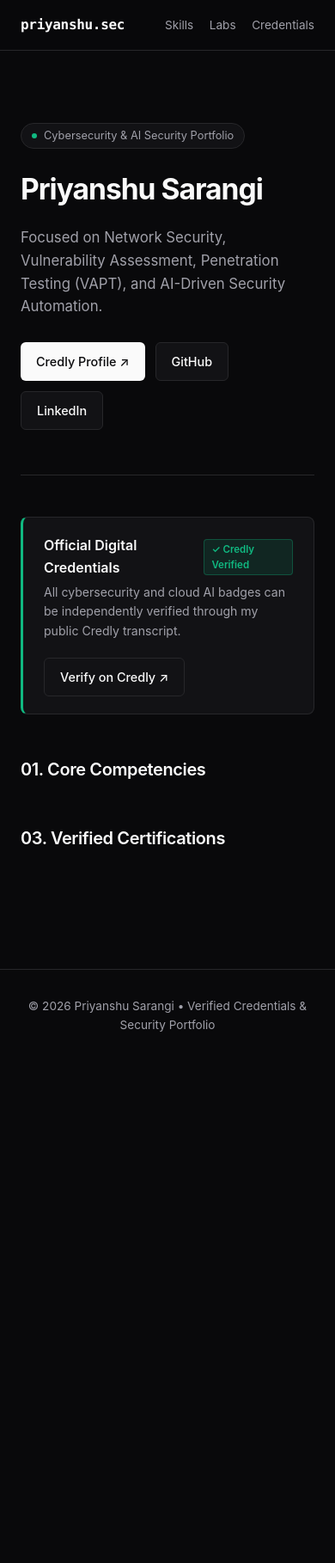
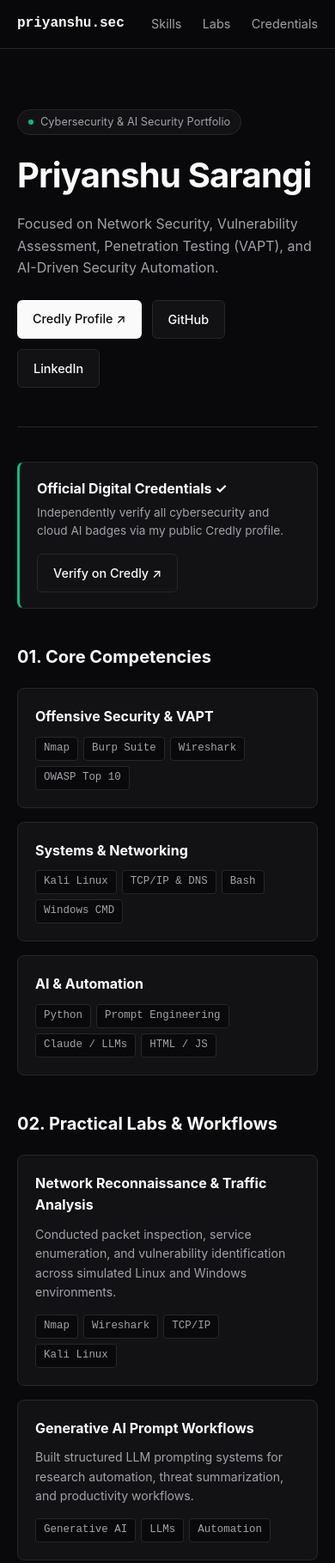
Before and after one commit to Priyanshu-sarangi/Priyanshu-Sarangi.github.io, a plain HTML site: page index.html in a window 390 px wide. Shown: the top 1818 px of the page at 86% size. Before the commit the page ends 1236 px from the top, so only its background shows below. Drawn offline with Linux system fonts and the light colour scheme.

Commit message:
Update index.html

```diff
--- a/index.html
+++ b/index.html
@@ -6,260 +6,52 @@
   <meta http-equiv="Content-Security-Policy" content="default-src 'self'; img-src 'self' data:; style-src 'unsafe-inline'; script-src 'unsafe-inline';">
   <title>Priyanshu Sarangi | Cybersecurity & AI Security</title>
   <style>
-    :root {
-      --bg: #09090b;
-      --surface: #121215;
-      --surface-hover: #18181b;
-      --border: #27272a;
-      --text-main: #fafafa;
-      --text-muted: #a1a1aa;
-      --verified: #10b981;
-    }
+    :root { --bg: #09090b; --surface: #121215; --border: #27272a; --text: #fafafa; --muted: #a1a1aa; --green: #10b981; }
     * { box-sizing: border-box; scroll-behavior: smooth; }
-    body {
-      font-family: -apple-system, BlinkMacSystemFont, 'Inter', 'Segoe UI', Roboto, sans-serif;
-      background-color: var(--bg);
-      color: var(--text-main);
-      margin: 0;
-      padding: 0;
-      line-height: 1.6;
-      -webkit-font-smoothing: antialiased;
-    }
-    nav {
-      background: rgba(9, 9, 11, 0.85);
-      backdrop-filter: blur(12px);
-      border-bottom: 1px solid var(--border);
-      padding: 16px 24px;
-      position: sticky;
-      top: 0;
-      z-index: 100;
-    }
-    .nav-inner {
-      max-width: 1000px;
-      margin: auto;
-      display: flex;
-      justify-content: space-between;
-      align-items: center;
-    }
-    .logo {
-      font-family: ui-monospace, SFMono-Regular, Menlo, Monaco, Consolas, monospace;
-      font-weight: 600;
-      font-size: 1rem;
-      color: var(--text-main);
-      letter-spacing: -0.02em;
-    }
-    .nav-links a {
-      color: var(--text-muted);
-      text-decoration: none;
-      margin-left: 24px;
-      font-size: 0.9rem;
-      transition: color 0.2s;
-    }
-    .nav-links a:hover { color: var(--text-main); }
-    .container { max-width: 1000px; margin: auto; padding: 48px 24px; }
-
-    /* Hero Section */
-    .hero {
-      padding: 36px 0 52px;
-      border-bottom: 1px solid var(--border);
-      margin-bottom: 48px;
-    }
-    .badge-status {
-      display: inline-flex;
-      align-items: center;
-      gap: 8px;
-      font-size: 0.8rem;
-      color: var(--text-muted);
-      background: var(--surface);
-      border: 1px solid var(--border);
-      padding: 4px 12px;
-      border-radius: 999px;
-      margin-bottom: 20px;
-    }
-    .dot {
-      width: 6px;
-      height: 6px;
-      background-color: var(--verified);
-      border-radius: 50%;
-    }
-    .hero h1 {
-      font-size: 2.75rem;
-      font-weight: 700;
-      letter-spacing: -0.03em;
-      margin: 0 0 16px;
-      color: var(--text-main);
-    }
-    .hero p {
-      max-width: 620px;
-      color: var(--text-muted);
-      font-size: 1.05rem;
-      margin: 0 0 28px;
-    }
-    .cta-group { display: flex; gap: 12px; flex-wrap: wrap; }
-    .btn {
-      padding: 10px 18px;
-      border-radius: 6px;
-      text-decoration: none;
-      font-weight: 500;
-      font-size: 0.9rem;
-      transition: all 0.2s;
-      display: inline-flex;
-      align-items: center;
-      gap: 6px;
-    }
-    .btn-primary {
-      background: var(--text-main);
-      color: var(--bg);
-    }
-    .btn-primary:hover { background: #d4d4d8; }
-    .btn-outline {
-      border: 1px solid var(--border);
-      color: var(--text-main);
-      background: var(--surface);
-    }
-    .btn-outline:hover { background: var(--surface-hover); border-color: #3f3f46; }
-
-    /* Credly Verification Banner */
-    .credly-banner {
-      background: var(--surface);
-      border: 1px solid var(--border);
-      border-left: 3px solid var(--verified);
-      border-radius: 8px;
-      padding: 20px 24px;
-      margin-bottom: 48px;
-      display: flex;
-      justify-content: space-between;
-      align-items: center;
-      gap: 20px;
-      flex-wrap: wrap;
-    }
-    .credly-info h3 {
-      margin: 0 0 4px;
-      font-size: 1rem;
-      font-weight: 600;
-      color: var(--text-main);
-      display: flex;
-      align-items: center;
-      gap: 8px;
-    }
-    .verified-tag {
-      font-size: 0.72rem;
-      background: rgba(16, 185, 129, 0.12);
-      color: var(--verified);
-      border: 1px solid rgba(16, 185, 129, 0.3);
-      padding: 2px 8px;
-      border-radius: 4px;
-      font-weight: 600;
-    }
-    .credly-info p {
-      margin: 0;
-      font-size: 0.88rem;
-      color: var(--text-muted);
-    }
-
-    /* Sections & Grids */
-    .section-header {
-      display: flex;
-      justify-content: space-between;
-      align-items: baseline;
-      margin: 48px 0 24px;
-    }
-    .section-title {
-      font-size: 1.25rem;
-      font-weight: 600;
-      letter-spacing: -0.02em;
-      margin: 0;
-      color: var(--text-main);
-    }
-    .section-link {
-      font-size: 0.85rem;
-      color: var(--verified);
-      text-decoration: none;
-      font-weight: 500;
-    }
-    .section-link:hover { text-decoration: underline; }
-    .grid-3 { display: grid; grid-template-columns: repeat(auto-fit, minmax(280px, 1fr)); gap: 16px; }
-    .grid-2 { display: grid; grid-template-columns: repeat(auto-fit, minmax(340px, 1fr)); gap: 16px; }
-    .card {
-      background: var(--surface);
-      border: 1px solid var(--border);
-      border-radius: 8px;
-      padding: 20px;
-      transition: border-color 0.2s;
-    }
-    .card:hover { border-color: #3f3f46; }
-    .card h3 { margin: 0 0 10px; font-size: 1rem; font-weight: 600; color: var(--text-main); }
-    .card p { margin: 0 0 16px; font-size: 0.9rem; color: var(--text-muted); }
+    body { font-family: -apple-system, BlinkMacSystemFont, 'Segoe UI', Roboto, sans-serif; background: var(--bg); color: var(--text); margin: 0; line-height: 1.6; }
+    nav { background: rgba(9, 9, 11, 0.9); border-bottom: 1px solid var(--border); padding: 15px 20px; position: sticky; top: 0; z-index: 100; }
+    .nav-in { max-width: 1000px; margin: auto; display: flex; justify-content: space-between; align-items: center; }
+    .logo { font-family: monospace; font-weight: 700; font-size: 1rem; color: var(--text); }
+    .nav-links a { color: var(--muted); text-decoration: none; margin-left: 20px; font-size: 0.9rem; }
+    .nav-links a:hover { color: var(--text); }
+    .container { max-width: 1000px; margin: auto; padding: 40px 20px; }
+    .hero { padding: 30px 0 45px; border-bottom: 1px solid var(--border); margin-bottom: 40px; }
+    .pill { display: inline-flex; align-items: center; gap: 8px; font-size: 0.8rem; color: var(--muted); background: var(--surface); border: 1px solid var(--border); padding: 4px 12px; border-radius: 20px; margin-bottom: 15px; }
+    .dot { width: 6px; height: 6px; background: var(--green); border-radius: 50%; }
+    .hero h1 { font-size: 2.5rem; margin: 0 0 12px; letter-spacing: -0.02em; }
+    .hero p { max-width: 600px; color: var(--muted); margin: 0 0 24px; }
+    .btns { display: flex; gap: 12px; flex-wrap: wrap; }
+    .btn { padding: 10px 18px; border-radius: 6px; text-decoration: none; font-weight: 500; font-size: 0.9rem; }
+    .btn-w { background: var(--text); color: var(--bg); }
+    .btn-d { background: var(--surface); color: var(--text); border: 1px solid var(--border); }
+    .credly-box { background: var(--surface); border: 1px solid var(--border); border-left: 3px solid var(--green); border-radius: 8px; padding: 18px 20px; margin-bottom: 40px; display: flex; justify-content: space-between; align-items: center; gap: 15px; flex-wrap: wrap; }
+    .credly-box h3 { margin: 0 0 4px; font-size: 1rem; }
+    .credly-box p { margin: 0; font-size: 0.85rem; color: var(--muted); }
+    .sec-head { display: flex; justify-content: space-between; align-items: center; margin: 40px 0 20px; }
+    .sec-head h2 { font-size: 1.25rem; margin: 0; }
+    .grid { display: grid; grid-template-columns: repeat(auto-fit, minmax(270px, 1fr)); gap: 16px; }
+    .card { background: var(--surface); border: 1px solid var(--border); border-radius: 8px; padding: 20px; }
+    .card h3 { margin: 0 0 10px; font-size: 1rem; }
+    .card p { margin: 0 0 14px; font-size: 0.88rem; color: var(--muted); }
     .tags { display: flex; flex-wrap: wrap; gap: 6px; }
-    .tag {
-      background: var(--bg);
-      border: 1px solid var(--border);
-      color: var(--text-muted);
-      padding: 3px 10px;
-      border-radius: 4px;
-      font-size: 0.8rem;
-      font-family: ui-monospace, SFMono-Regular, Menlo, monospace;
-    }
-
-    /* Certificates & Modal */
-    .cert-card {
-      background: var(--surface);
-      border: 1px solid var(--border);
-      border-radius: 8px;
-      overflow: hidden;
-      display: flex;
-      flex-direction: column;
-    }
+    .tag { background: var(--bg); border: 1px solid var(--border); color: var(--muted); padding: 3px 9px; border-radius: 4px; font-size: 0.78rem; font-family: monospace; }
+    .cert { background: var(--surface); border: 1px solid var(--border); border-radius: 8px; overflow: hidden; }
     .img-wrap { position: relative; cursor: zoom-in; background: #000; border-bottom: 1px solid var(--border); }
-    .img-wrap img { width: 100%; height: 190px; object-fit: cover; display: block; opacity: 0.92; transition: opacity 0.2s; }
-    .img-wrap:hover img { opacity: 1; }
-    .zoom-hint {
-      position: absolute;
-      bottom: 8px;
-      right: 8px;
-      background: rgba(9, 9, 11, 0.85);
-      border: 1px solid var(--border);
-      color: var(--text-muted);
-      font-size: 0.75rem;
-      padding: 3px 8px;
-      border-radius: 4px;
-    }
-    .cert-info { padding: 18px; flex-grow: 1; display: flex; flex-direction: column; justify-content: space-between; }
-    .cert-info h4 { margin: 0 0 4px; font-size: 0.98rem; font-weight: 600; }
-    .cert-issuer { color: var(--text-muted); font-size: 0.85rem; margin-bottom: 14px; display: block; }
-    .verify-link { font-size: 0.82rem; color: var(--verified); text-decoration: none; font-weight: 500; }
-    .verify-link:hover { text-decoration: underline; }
-    .modal {
-      display: none;
-      position: fixed;
-      z-index: 999;
-      left: 0; top: 0; width: 100%; height: 100%;
-      background: rgba(0, 0, 0, 0.92);
-      justify-content: center;
-      align-items: center;
-      padding: 20px;
-    }
-    .modal img { max-width: 95%; max-height: 90vh; border-radius: 6px; border: 1px solid var(--border); }
-    .close-modal { position: absolute; top: 20px; right: 30px; color: var(--text-muted); font-size: 32px; cursor: pointer; }
-    .close-modal:hover { color: #fff; }
-    footer {
-      text-align: center;
-      padding: 32px 20px;
-      color: var(--text-muted);
-      font-size: 0.85rem;
-      border-top: 1px solid var(--border);
-      margin-top: 64px;
-    }
-    @media (max-width: 600px) {
-      .hero h1 { font-size: 2.1rem; }
-      .nav-links a { margin-left: 14px; font-size: 0.85rem; }
-    }
+    .img-wrap img { width: 100%; height: 190px; object-fit: cover; display: block; }
+    .zoom { position: absolute; bottom: 8px; right: 8px; background: rgba(0,0,0,0.85); color: #ccc; font-size: 0.72rem; padding: 3px 8px; border-radius: 4px; }
+    .c-info { padding: 16px; }
+    .c-info h4 { margin: 0 0 4px; font-size: 0.95rem; }
+    .c-info span { display: block; color: var(--muted); font-size: 0.82rem; margin-bottom: 10px; }
+    .v-link { color: var(--green); font-size: 0.82rem; text-decoration: none; font-weight: 500; }
+    .modal { display: none; position: fixed; z-index: 999; left: 0; top: 0; width: 100%; height: 100%; background: rgba(0,0,0,0.92); justify-content: center; align-items: center; padding: 20px; }
+    .modal img { max-width: 95%; max-height: 90vh; border-radius: 6px; }
+    .close { position: absolute; top: 20px; right: 30px; color: #fff; font-size: 32px; cursor: pointer; }
+    footer { text-align: center; padding: 30px 20px; color: var(--muted); font-size: 0.85rem; border-top: 1px solid var(--border); margin-top: 50px; }
   </style>
 </head>
 <body>
-
   <nav>
-    <div class="nav-inner">
+    <div class="nav-in">
       <div class="logo">priyanshu.sec</div>
       <div class="nav-links">
         <a href="#skills">Skills</a>
@@ -271,34 +63,105 @@
 
   <div class="container">
     <section class="hero">
-      <div class="badge-status"><span class="dot"></span> Cybersecurity & AI Security Portfolio</div>
+      <div class="pill"><span class="dot"></span> Cybersecurity &amp; AI Security Portfolio</div>
       <h1>Priyanshu Sarangi</h1>
       <p>Focused on Network Security, Vulnerability Assessment, Penetration Testing (VAPT), and AI-Driven Security Automation.</p>
-      <div class="cta-group">
-        <a href="https://credly.com" target="_blank" rel="noopener noreferrer" class="btn btn-primary">Credly Profile ↗</a>
-        <a href="https://github.com" target="_blank" rel="noopener noreferrer" class="btn btn-outline">GitHub</a>
-        <a href="https://linkedin.com" target="_blank" rel="noopener noreferrer" class="btn btn-outline">LinkedIn</a>
+      <div class="btns">
+        <a href="https://credly.com" target="_blank" rel="noopener noreferrer" class="btn btn-w">Credly Profile ↗</a>
+        <a href="https://github.com" target="_blank" rel="noopener noreferrer" class="btn btn-d">GitHub</a>
+        <a href="https://linkedin.com" target="_blank" rel="noopener noreferrer" class="btn btn-d">LinkedIn</a>
       </div>
     </section>
 
-    <div class="credly-banner">
-      <div class="credly-info">
-        <h3>Official Digital Credentials <span class="verified-tag">✓ Credly Verified</span></h3>
-        <p>All cybersecurity and cloud AI badges can be independently verified through my public Credly transcript.</p>
+    <div class="credly-box">
+      <div>
+        <h3>Official Digital Credentials ✓</h3>
+        <p>Independently verify all cybersecurity and cloud AI badges via my public Credly profile.</p>
       </div>
-      <a href="https://credly.com" target="_blank" rel="noopener noreferrer" class="btn btn-outline">Verify on Credly ↗</a>
+      <a href="https://credly.com" target="_blank" rel="noopener noreferrer" class="btn btn-d">Verify on Credly ↗</a>
     </div>
-    <!-- Core Competencies, Practical Labs, and Verified Certifications HTML sections -->
-    <div class="section-header" id="skills">
-      <h2 class="section-title">01. Core Competencies</h2>
+
+    <div class="sec-head" id="skills">
+      <h2>01. Core Competencies</h2>
     </div>
-    <!-- Skills and Labs grid structures -->
-    <div class="section-header" id="certificates">
-      <h2 class="section-title">03. Verified Certifications</h2>
+    <div class="grid">
+      <div class="card">
+        <h3>Offensive Security &amp; VAPT</h3>
+        <div class="tags">
+          <span class="tag">Nmap</span>
+          <span class="tag">Burp Suite</span>
+          <span class="tag">Wireshark</span>
+          <span class="tag">OWASP Top 10</span>
+        </div>
+      </div>
+      <div class="card">
+        <h3>Systems &amp; Networking</h3>
+        <div class="tags">
+          <span class="tag">Kali Linux</span>
+          <span class="tag">TCP/IP &amp; DNS</span>
+          <span class="tag">Bash</span>
+          <span class="tag">Windows CMD</span>
+        </div>
+      </div>
+      <div class="card">
+        <h3>AI &amp; Automation</h3>
+        <div class="tags">
+          <span class="tag">Python</span>
+          <span class="tag">Prompt Engineering</span>
+          <span class="tag">Claude / LLMs</span>
+          <span class="tag">HTML / JS</span>
+        </div>
+      </div>
+    </div>
+
+    <div class="sec-head" id="labs">
+      <h2>02. Practical Labs &amp; Workflows</h2>
+    </div>
+    <div class="grid">
+      <div class="card">
+        <h3>Network Reconnaissance &amp; Traffic Analysis</h3>
+        <p>Conducted packet inspection, service enumeration, and vulnerability identification across simulated Linux and Windows environments.</p>
+        <div class="tags">
+          <span class="tag">Nmap</span>
+          <span class="tag">Wireshark</span>
+          <span class="tag">TCP/IP</span>
+          <span class="tag">Kali Linux</span>
+        </div>
+      </div>
+      <div class="card">
+        <h3>Generative AI Prompt Workflows</h3>
+        <p>Built structured LLM prompting systems for research automation, threat summarization, and productivity workflows.</p>
+        <div class="tags">
+          <span class="tag">Generative AI</span>
+          <span class="tag">LLMs</span>
+          <span class="tag">Automation</span>
+        </div>
+      </div>
+    </div>
+    <div class="sec-head" id="certificates">
+      <h2>03. Verified Certifications</h2>
+      <a href="https://credly.com" target="_blank" rel="noopener noreferrer" class="v-link">View All on Credly ↗</a>
+    </div>
+    <div class="grid">
+      <!-- Certification cards include: Cybersecurity & IT Fundamentals, Generative AI: From Prompts to Partnership, and Fundamentals of Prompt Engineering with Claude -->
     </div>
   </div>
-  <footer>
-    © 2026 Priyanshu Sarangi • Verified Credentials & Security Portfolio
-  </footer>
+
+  <div id="imgModal" class="modal" onclick="closeModal()">
+    <span class="close">&times;</span>
+    <img id="modalImg" src="" alt="Full Certificate">
+  </div>
+
+  <footer>© 2026 Priyanshu Sarangi • Hosted Securely on GitHub Pages</footer>
+
+  <script>
+    function openModal(src) {
+      document.getElementById('modalImg').src = src;
+      document.getElementById('imgModal').style.display = 'flex';
+    }
+    function closeModal() {
+      document.getElementById('imgModal').style.display = 'none';
+    }
+  </script>
 </body>
 </html>
```
